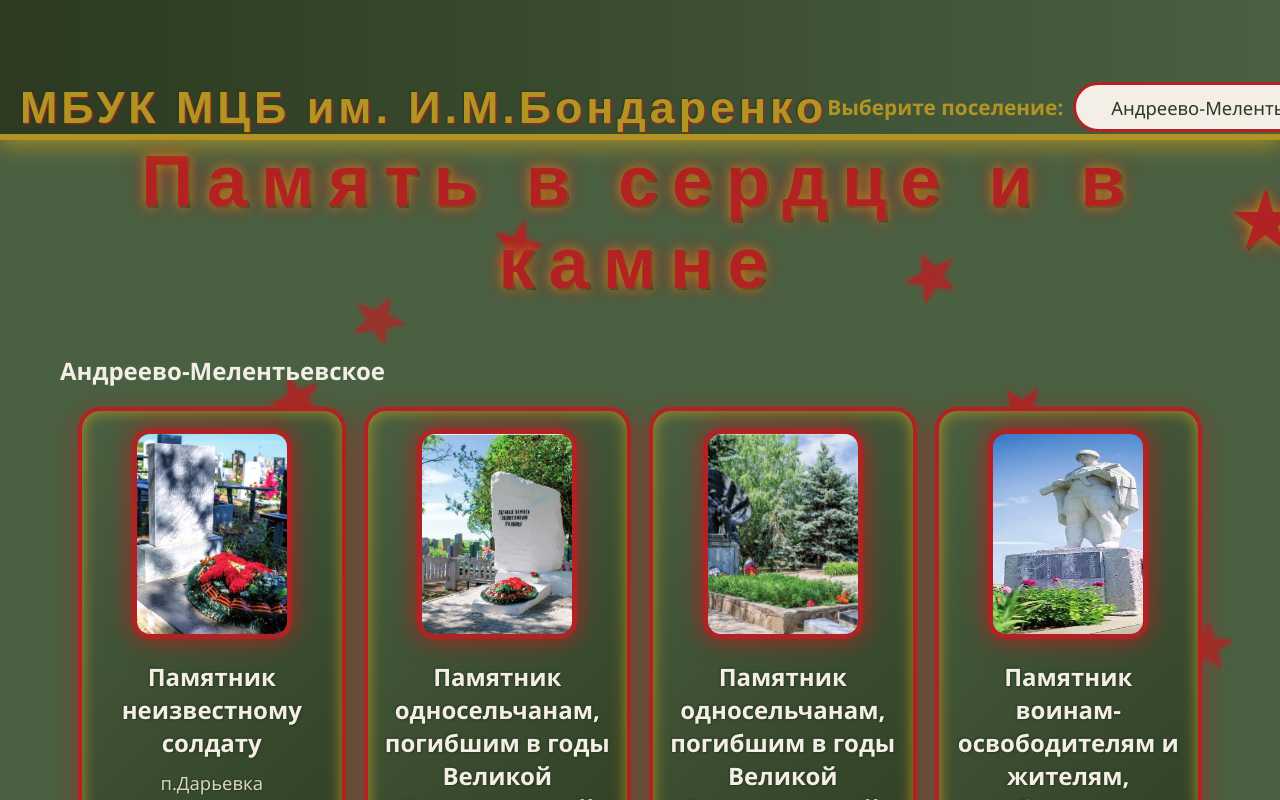
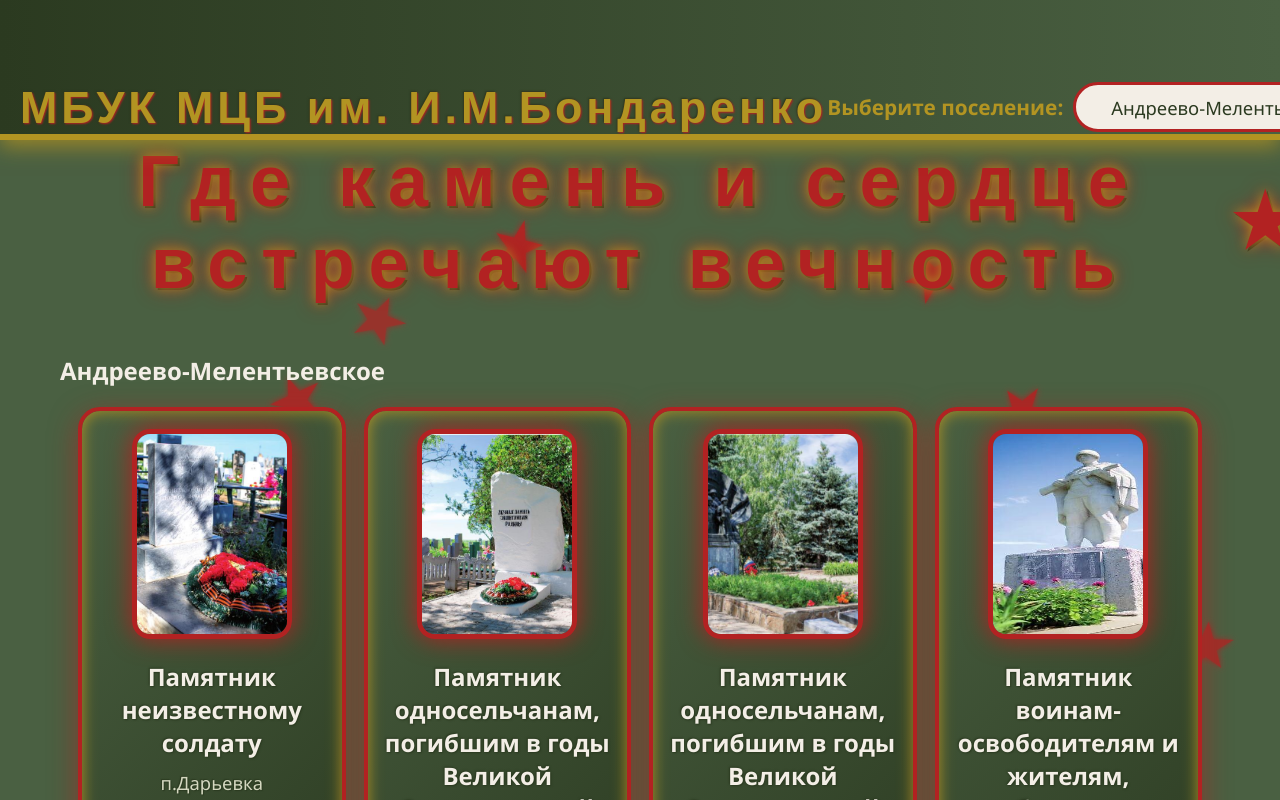
Before and after one commit to TAYmeRRR/veterans, a plain HTML site: page index.html in a window 1280 px wide. Drawn offline with Linux system fonts and the light colour scheme.

Commit message:
Update index.html

```diff
--- a/index.html
+++ b/index.html
@@ -32,7 +32,7 @@
 </header>
 
 <div class="container">
-  <h1>Память в сердце и в камне</h1>
+  <h1>Где камень и сердце встречают вечность</h1>
   <div id="veterans-container" aria-live="polite"></div>
 </div>
 
```
